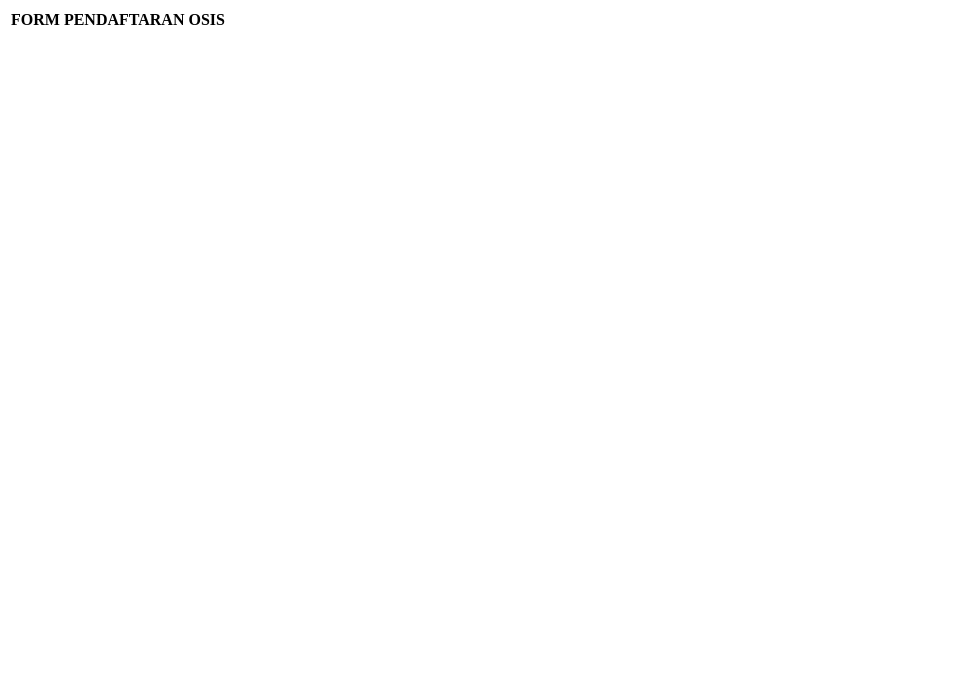
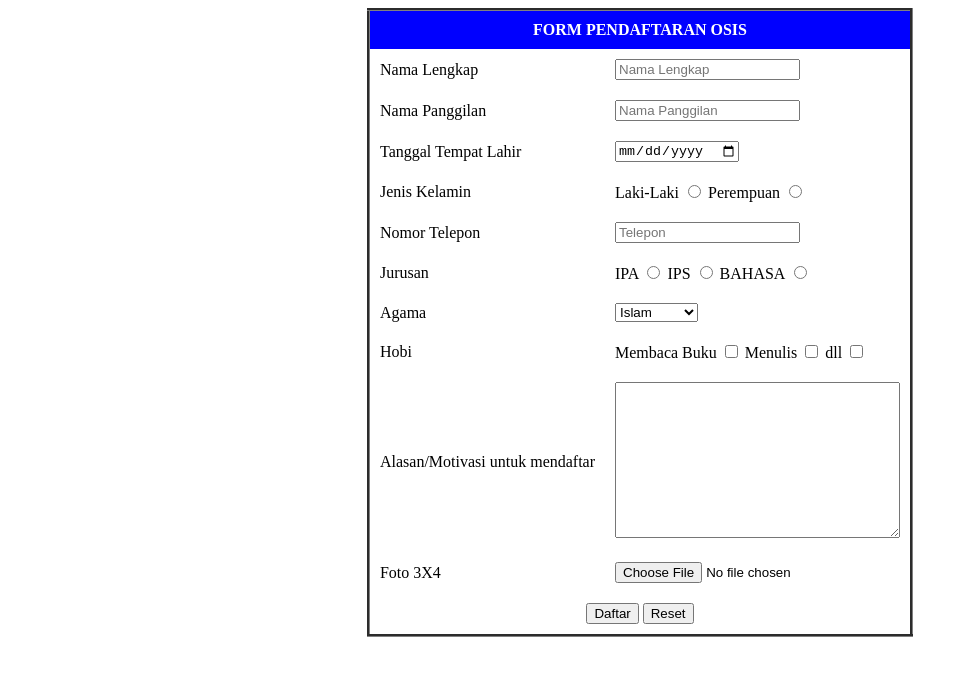
Before and after one commit to 1nnocentia/latihanHTML_1, a plain HTML site: page FormPendaftaranOsis.html in a window 1280 px wide. Shown: the whole page, without its empty margins (0-965 px from the left). Drawn offline with Linux system fonts and the light colour scheme.

Commit message:
menyelesaikan tugas FormPendaftaranOsis

```diff
--- a/FormPendaftaranOsis.html
+++ b/FormPendaftaranOsis.html
@@ -3,15 +3,78 @@
 <head>
     <meta charset="UTF-8">
     <meta name="viewport" content="width=device-width, initial-scale=1.0">
-    <title>Document</title>
+    <title>FormPendaftaranOsis</title>
 </head>
 <body>
-    <table>
-        <tr>
-            <th>FORM PENDAFTARAN OSIS</th>
+    <table cellpadding="10" border="3" align="center" rules="none">
+        <tr bgcolor="blue" style="color: white;">
+            <th colspan="2">FORM PENDAFTARAN OSIS</th>
         </tr>
         <tr>
-
+            <td>Nama Lengkap</td>
+            <td><input type = "text" placeholder = "Nama Lengkap"></td>
+        </tr>
+        <tr>
+            <td>Nama Panggilan</td>
+            <td><input type = "text" placeholder = "Nama Panggilan"></td>
+        </tr>
+        <tr>
+            <td>Tanggal Tempat Lahir</td>
+            <td><input type = "date" placeholder = "dd/mm/yyyy"></td>
+        </tr>
+        <tr>
+            <td>Jenis Kelamin</td>
+            <td>
+                <label>Laki-Laki <input type = "radio"></label>
+                <label>Perempuan <input type = "radio"></label>
+            </td>
+        </tr>
+        <tr>
+            <td>Nomor Telepon</td>
+            <td><input type = "text" placeholder = "Telepon" pattern="[0-9]{11,13}" maxlength="13" onkeypress="return event.charCode >= 48 && event.charCode <= 57"></td>
+        </tr>
+        <tr>
+            <td>Jurusan</td>
+            <td>
+                <label>IPA <input type = "radio"></label>
+                <label>IPS <input type = "radio"></label>
+                <label>BAHASA <input type = "radio"></label>
+            </td>
+        </tr>
+        <tr>
+            <td>Agama</td>
+            <td>
+                <select>
+                    <option value ="1">Islam</option>
+                    <option value ="2">Katolik</option>
+                    <option value ="3">Protestan</option>
+                    <option value ="4">Buddha</option>
+                    <option value ="5">Hindu</option>
+                    <option value ="6">Konghucu</option>
+                </select>
+            </td>
+        </tr>
+        <tr>
+            <td>Hobi</td>
+            <td>
+                <label>Membaca Buku <input type = "checkbox"></label>
+                <label>Menulis <input type = "checkbox"></label>
+                <label>dll <input type = "checkbox"></label>
+            </td>
+        </tr>
+        <tr>
+            <td>Alasan/Motivasi untuk mendaftar</td>
+            <td><textarea rows="10" cols="33"></textarea></td>
+        </tr>
+        <tr>
+            <td>Foto 3X4</td>
+            <td><input type = "file"></td>
+        </tr>
+        <tr>
+            <td colspan="2" align="center">
+                <input type = "submit" value = "Daftar">
+                <input type = "reset" value = "Reset">
+            </td>
         </tr>
     </table>
 </body>
```
